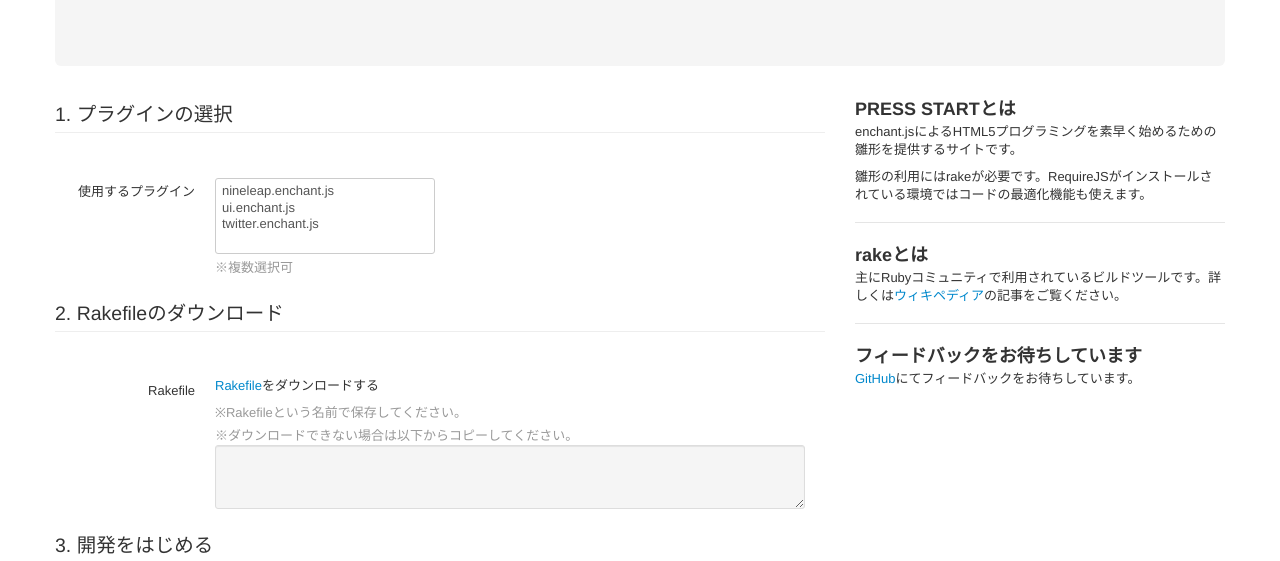
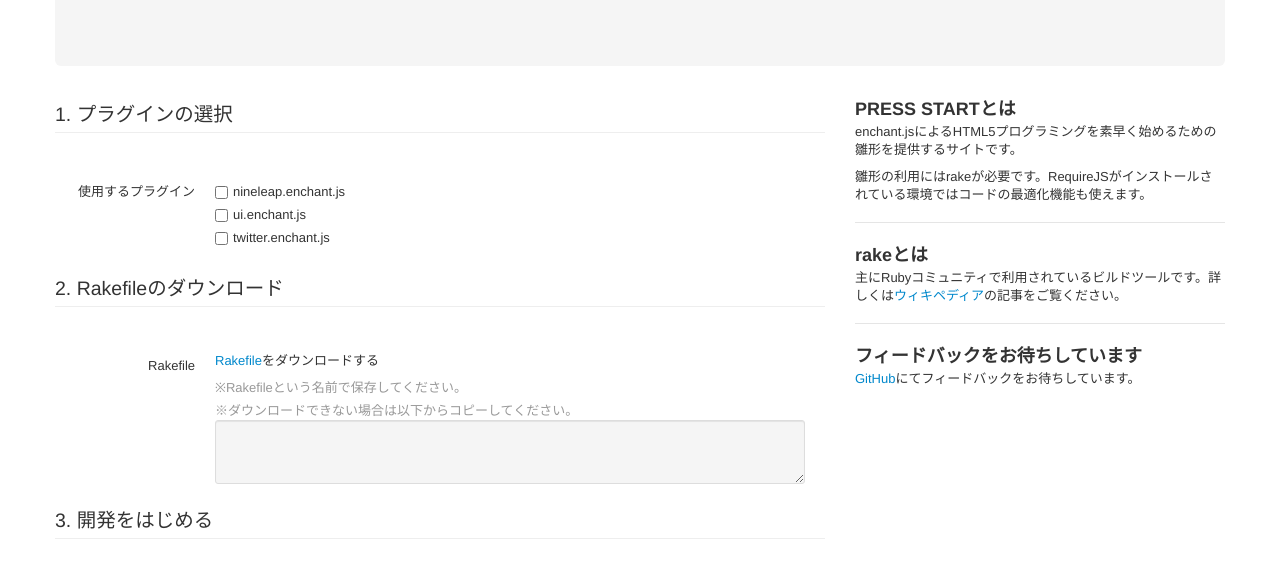
Before and after one commit to KengoTODA/press-start, a plain HTML site: page index.html in a window 1280 px wide. Shown: the part 237-798 px from the top of the page. Drawn offline with nearby package versions, Linux system fonts and the light colour scheme.

Commit message:
updating site

```diff
--- a/index.html
+++ b/index.html
@@ -89,12 +89,18 @@
               <div class="control-group">
                 <label class="control-label" for="plugin">使用するプラグイン</label>
                 <div class="controls">
-                  <select multiple id="plugin" name="plugin">
-                    <option>nineleap.enchant.js</option>
-                    <option>ui.enchant.js</option>
-                    <option>twitter.enchant.js</option>
-                  </select>
-                  <p class="help-block">※複数選択可</p>
+                  <label class="checkbox">
+                    <input type="checkbox" name="plugin" value="nineleap.enchant.js"/>
+                    nineleap.enchant.js
+                  </label>
+                  <label class="checkbox">
+                    <input type="checkbox" name="plugin" value="ui.enchant.js" />
+                    ui.enchant.js
+                  </label>
+                  <label class="checkbox">
+                    <input type="checkbox" name="plugin" value="twitter.enchant.js" />
+                    twitter.enchant.js
+                  </label>
                 </div>
               </div>
             </fieldset>
@@ -176,7 +182,7 @@
 
 <!-- scripts concatenated and minified via ant build script-->
 
-<script src="js/f7ee742.js"></script>
+<script src="js/8f8bd52.js"></script>
 
 <!-- end scripts-->
 
```
Also changed, not shown: js/8f8bd52.js.
